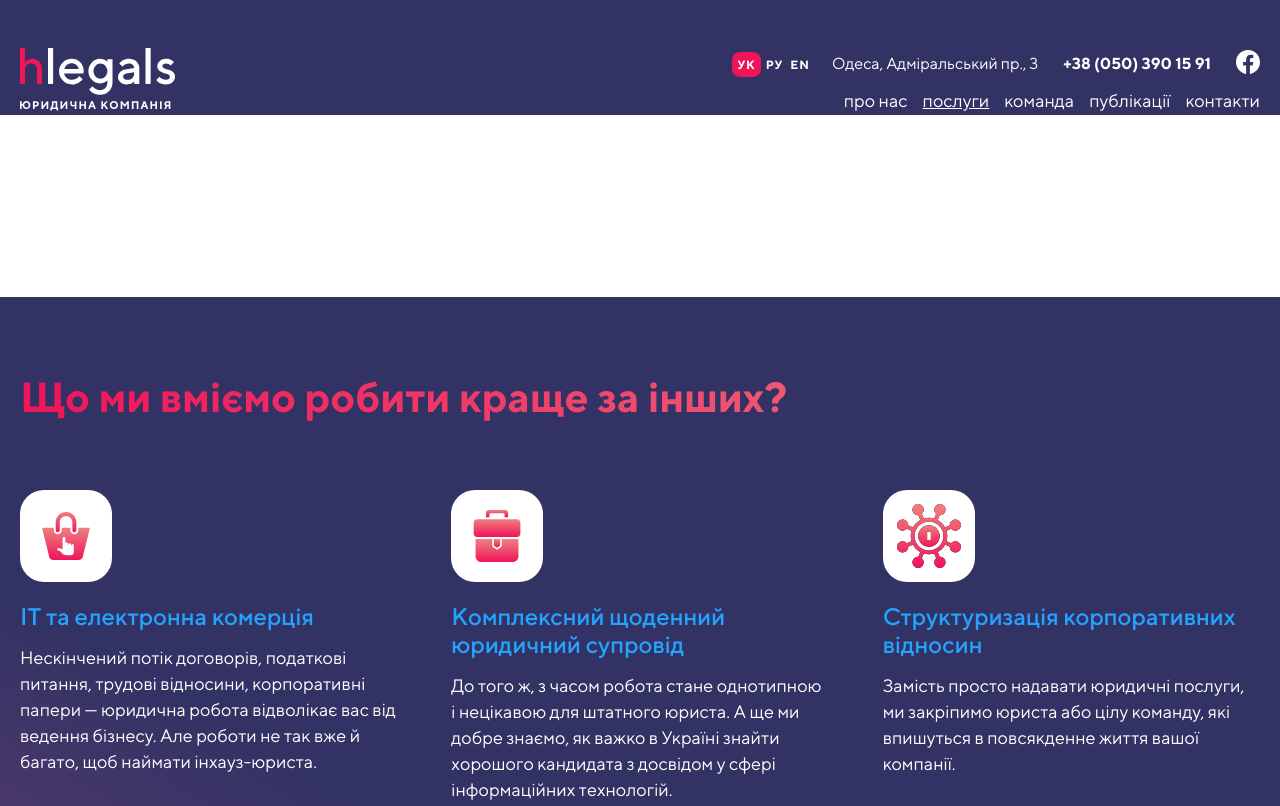
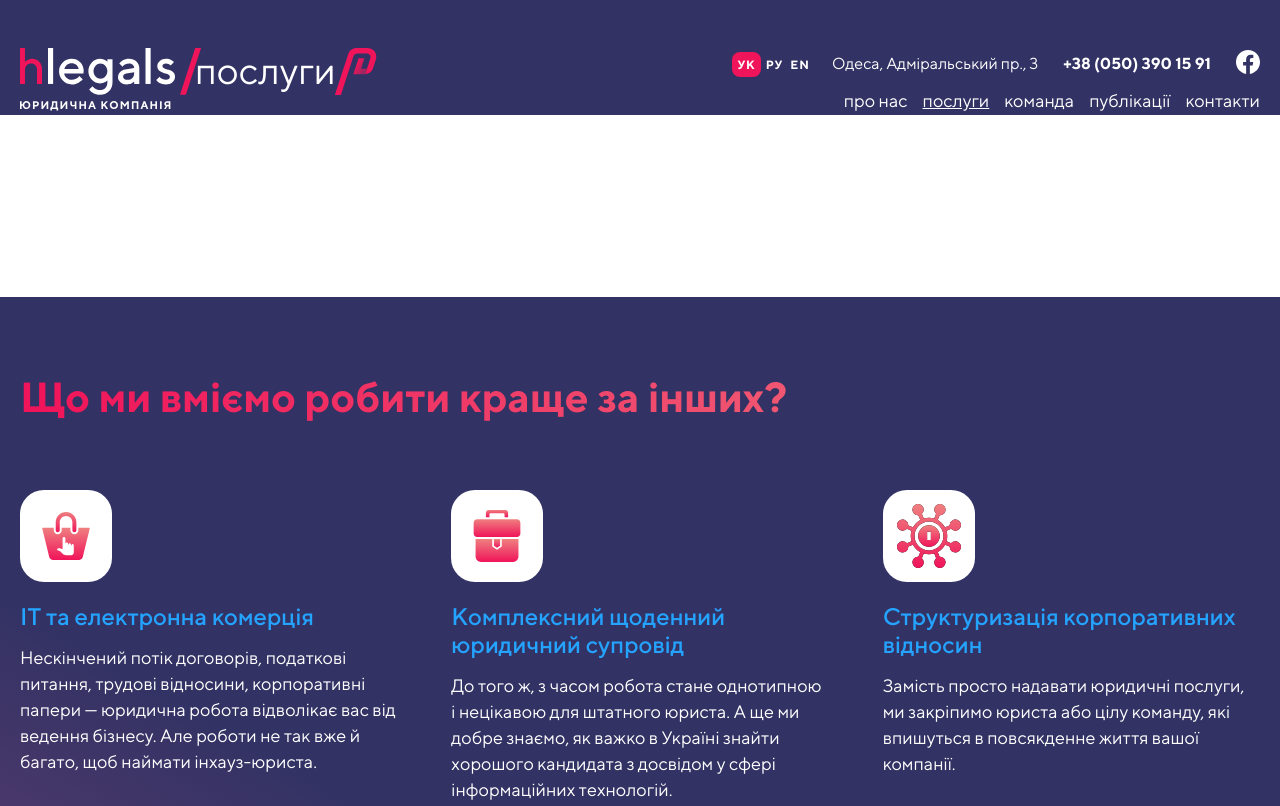
Before and after one commit to Lobovem/Web-site-hlegals, a plain HTML site: page servise.html in a window 1280 px wide. Shown: the top 806 px of the page. Drawn offline with nearby package versions, Linux system fonts and the light colour scheme.

Commit message:
Делаю в лого псевдоэлемент

```diff
--- a/assets/scss/header/_header.scss
+++ b/assets/scss/header/_header.scss
@@ -142,6 +142,34 @@
   }
 
   &__logo {
+    &--primary {
+      position: relative;
+      &::before {
+        content: " послуги";
+        background-image: url(../img/logo-hillel-slash.svg);
+        background-repeat: no-repeat;
+        position: absolute;
+        left: 160px;
+
+        top: 0;
+        bottom: 0;
+        padding-left: 15px;
+        font-size: $font-size-38;
+        line-height: 45px;
+        color: $color-white;
+      }
+
+      &::after {
+        content: "";
+        background-image: url(../img/logo-hillel-mini.svg);
+        background-repeat: no-repeat;
+        position: absolute;
+        left: 315px;
+        top: 0;
+        bottom: 0;
+        padding-left: 50px;
+      }
+    }
     grid-area: logo;
     @include md-sm {
       padding-top: 8px;
--- a/assets/scss/header/_navbar.scss
+++ b/assets/scss/header/_navbar.scss
@@ -4,6 +4,7 @@
 //пересмотреть положение бургера
 .navbar {
   grid-area: burger;
+  z-index: 10;
   @include sm {
     margin-left: auto;
   }
--- a/servise.html
+++ b/servise.html
@@ -14,7 +14,7 @@
   <header class="header header__servise">
     <div class="container">
       <div class="header__grid-servise">
-        <div class="header__logo">
+        <div class="header__logo header__logo--primary">
           <a class="header__logo-link" href="index.html">
             <img class="header__logo-img" src="assets/img/Logo-header.svg" alt="header__logo-img">
           </a>
```
Also changed, not shown: assets/css/style.css, assets/img/logo-hillel-mini.svg (added), assets/img/logo-hillel-slash.svg (added).
